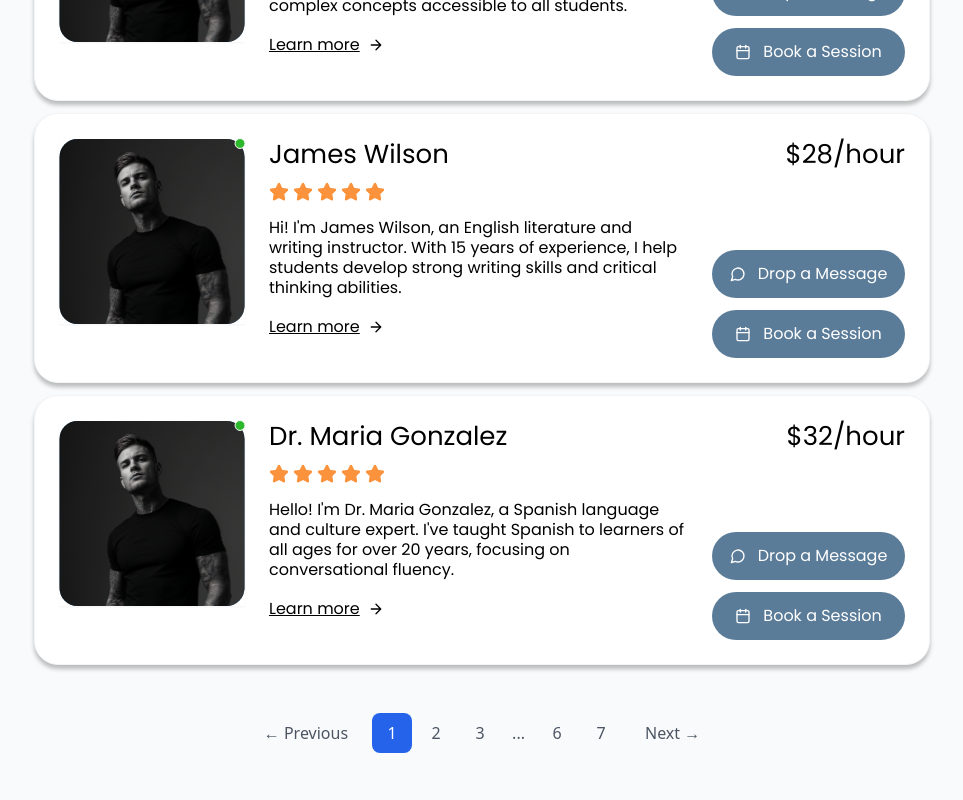
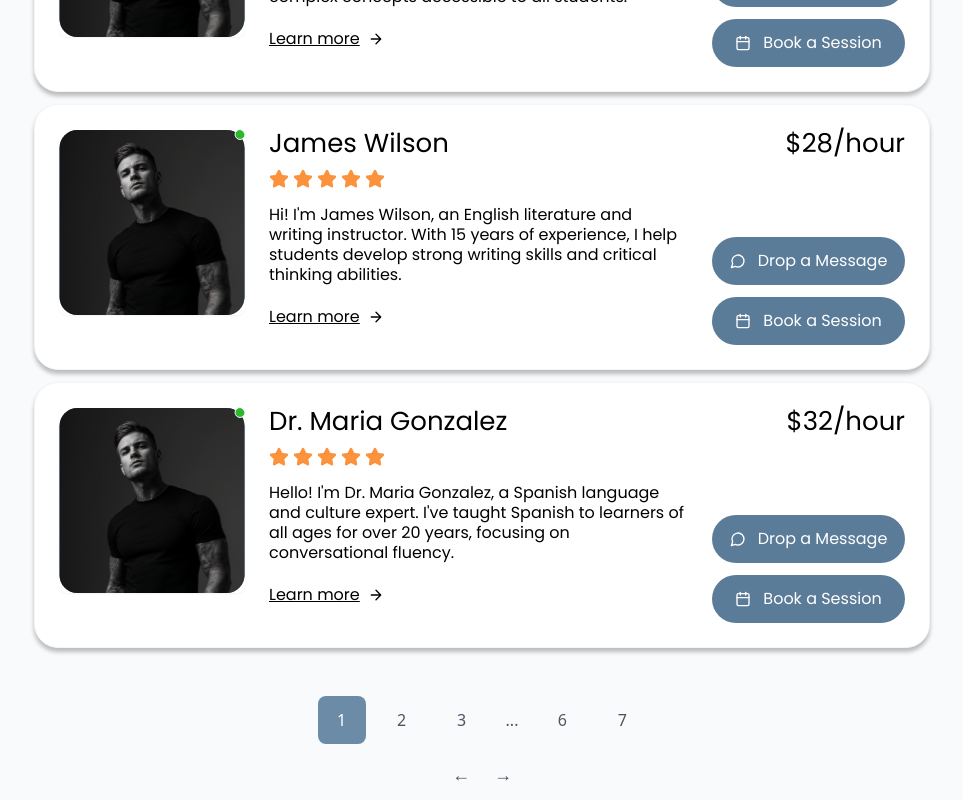
Before and after one commit to HamzaAliKundi/ekhta-gandhi-fe, a React (Vite) app: page /counselor in a window 1280 px wide. Shown: the part 1200-2000 px from the top of the page, without its empty margins (158-1121 px from the left). Built offline with nearby package versions, Linux system fonts and the light colour scheme; no server answers.

Commit message:
pagination fix

```diff
--- a/src/components/Counselor/Counselor.jsx
+++ b/src/components/Counselor/Counselor.jsx
@@ -144,38 +144,38 @@ const Counselor = () => {
 
               <div className="flex flex-col sm:flex-row gap-4 lg:gap-6">
                 {/* Profile Image */}
-                <div className="flex-shrink-0 self-start">
+                <div className="flex-shrink-0 self-center sm:self-start">
                   <div className="relative">
                     <img
                       src={counselor.image}
                       alt={counselor.name}
-                      className="w-24 h-24 sm:w-28 sm:h-28 lg:w-[186px] lg:h-[186px] object-cover shadow-sm"
+                      className="w-20 h-20 sm:w-24 sm:h-24 md:w-28 md:h-28 lg:w-[186px] lg:h-[186px] object-cover shadow-sm rounded-lg"
                     />
                   </div>
                 </div>
 
                 {/* Card Content - Center section */}
-                <div className="flex-1 min-w-0">
+                <div className="flex-1 min-w-0 text-center sm:text-left">
                   {/* Name */}
-                  <h3 className="text-xl sm:text-2xl lg:text-[26px] font-normal text-black font-poppins mb-2 lg:mb-3 leading-tight">
+                  <h3 className="text-lg sm:text-xl lg:text-[26px] font-normal text-black font-poppins mb-2 lg:mb-3 leading-tight">
                     {counselor.name}
                   </h3>
 
                   {/* Rating Stars */}
-                  <div className="flex items-center gap-1 mb-3 lg:mb-4">
+                  <div className="flex items-center justify-center sm:justify-start gap-1 mb-3 lg:mb-4">
                     {renderStars(counselor.rating)}
                   </div>
 
                   {/* Description */}
-                  <p className="text-sm sm:text-base lg:text-[16px] font-normal text-black font-poppins leading-relaxed lg:leading-tight mb-3 lg:mb-4">
+                  <p className="text-sm sm:text-base lg:text-[16px] font-normal text-black font-poppins leading-relaxed lg:leading-tight mb-4 lg:mb-5">
                     {counselor.description}
                   </p>
 
                   {/* Learn More Link */}
-                  <div className="mb-4 sm:mb-0">
-                    <Link onClick={() => window.scrollTo(0, 0)} to={`/counselor-detail/${counselor.id}`} className="text-sm sm:text-base lg:text-[16px] font-normal text-black font-poppins underline inline-flex items-center gap-2">
+                  <div className="mb-4 sm:mb-0 flex justify-center sm:justify-start">
+                    <Link onClick={() => window.scrollTo(0, 0)} to={`/counselor-detail/${counselor.id}`} className="text-sm sm:text-base lg:text-[16px] font-normal text-black font-poppins underline inline-flex items-center gap-2 hover:text-gray-700 transition-colors">
                       Learn more
-                      <svg className="w-4 h-4 transform rotate-45" fill="none" stroke="currentColor" viewBox="0 0 24 24">
+                      <svg className="w-4 h-4 transform rotate-45 flex-shrink-0" fill="none" stroke="currentColor" viewBox="0 0 24 24">
                         <path strokeLinecap="round" strokeLinejoin="round" strokeWidth={2} d="M7 17l9.2-9.2M17 17V7H7" />
                       </svg>
                     </Link>
@@ -183,10 +183,10 @@ const Counselor = () => {
                 </div>
 
                 {/* Right Side - Rate and Buttons */}
-                <div className="flex flex-row sm:flex-col justify-between sm:justify-start items-start sm:items-end gap-4 flex-shrink-0">
+                <div className="flex flex-row sm:flex-col justify-between sm:justify-start items-center sm:items-end gap-4 flex-shrink-0">
                   {/* Hourly Rate */}
-                  <div className="sm:mb-8 lg:mb-16">
-                    <p className="text-xl sm:text-2xl lg:text-[26px] font-normal text-black font-poppins leading-tight">
+                  <div className="sm:mb-8 lg:mb-16 text-center sm:text-right">
+                    <p className="text-lg sm:text-xl lg:text-[26px] font-normal text-black font-poppins leading-tight">
                       {counselor.hourlyRate}
                     </p>
                   </div>
@@ -194,18 +194,18 @@ const Counselor = () => {
                   {/* Action Buttons */}
                   <div className="flex flex-row sm:flex-col gap-2 lg:gap-3 w-full sm:w-auto">
                     <button
-                      className="w-full sm:w-48 lg:w-[193px] h-10 lg:h-[48px] text-white px-3 py-2 lg:py-3 rounded-3xl hover:opacity-90 transition-all flex items-center justify-center gap-2 lg:gap-3 font-poppins text-sm lg:text-[16px] font-normal"
+                      className="w-24 sm:w-32 lg:w-[193px] h-10 lg:h-[48px] text-white px-2 sm:px-3 py-2 lg:py-3 rounded-3xl hover:opacity-90 transition-all flex items-center justify-center gap-1 sm:gap-2 lg:gap-3 font-poppins text-xs sm:text-sm lg:text-[16px] font-normal"
                       style={{ backgroundColor: '#5B7C99' }}
                     >
-                      <MessageCircle size={14} className="lg:w-4 lg:h-4" />
+                      <MessageCircle size={12} className="sm:w-3 sm:h-3 lg:w-4 lg:h-4" />
                       <span className="hidden sm:inline">Drop a Message</span>
                       <span className="sm:hidden">Message</span>
                     </button>
                     <button
-                      className="w-full sm:w-48 lg:w-[193px] h-10 lg:h-[48px] text-white px-3 py-2 lg:py-3 rounded-3xl hover:opacity-90 transition-all flex items-center justify-center gap-2 lg:gap-3 font-poppins text-sm lg:text-[16px] font-normal"
+                      className="w-24 sm:w-32 lg:w-[193px] h-10 lg:h-[48px] text-white px-2 sm:px-3 py-2 lg:py-3 rounded-3xl hover:opacity-90 transition-all flex items-center justify-center gap-1 sm:gap-2 lg:gap-3 font-poppins text-xs sm:text-sm lg:text-[16px] font-normal"
                       style={{ backgroundColor: '#5B7C99' }}
                     >
-                      <Calendar size={14} className="lg:w-4 lg:h-4" />
+                      <Calendar size={12} className="sm:w-3 sm:h-3 lg:w-4 lg:h-4" />
                       <span className="hidden sm:inline">Book a Session</span>
                       <span className="sm:hidden">Book</span>
                     </button>
@@ -217,23 +217,26 @@ const Counselor = () => {
         </div>
 
         {/* Pagination */}
-        <div className="flex flex-col sm:flex-row justify-center items-center gap-2 lg:gap-2 mt-8 lg:mt-12">
-          <button className="px-4 py-2 text-gray-600 hover:text-gray-800 transition-colors order-2 sm:order-1">
-            ← Previous
-          </button>
-
-          <div className="flex items-center gap-1 order-1 sm:order-2">
-            <button className="w-8 h-8 lg:w-10 lg:h-10 bg-blue-600 text-white rounded-lg font-medium text-sm lg:text-base">1</button>
-            <button className="w-8 h-8 lg:w-10 lg:h-10 text-gray-600 hover:text-gray-800 rounded-lg font-medium text-sm lg:text-base">2</button>
-            <button className="w-8 h-8 lg:w-10 lg:h-10 text-gray-600 hover:text-gray-800 rounded-lg font-medium text-sm lg:text-base">3</button>
-            <span className="px-2 text-gray-600">...</span>
-            <button className="w-8 h-8 lg:w-10 lg:h-10 text-gray-600 hover:text-gray-800 rounded-lg font-medium text-sm lg:text-base">6</button>
-            <button className="w-8 h-8 lg:w-10 lg:h-10 text-gray-600 hover:text-gray-800 rounded-lg font-medium text-sm lg:text-base">7</button>
+        <div className="flex flex-col items-center gap-4 mt-8 lg:mt-12">
+          {/* Page Numbers */}
+          <div className="flex items-center gap-2 sm:gap-3">
+            <button className="w-10 h-10 sm:w-12 sm:h-12 text-white rounded-lg font-medium text-sm sm:text-base transition-colors" style={{backgroundColor: '#6C8BA6'}}>1</button>
+            <button className="w-10 h-10 sm:w-12 sm:h-12 text-gray-600 hover:text-gray-800 hover:bg-gray-100 rounded-lg font-medium text-sm sm:text-base transition-colors">2</button>
+            <button className="w-10 h-10 sm:w-12 sm:h-12 text-gray-600 hover:text-gray-800 hover:bg-gray-100 rounded-lg font-medium text-sm sm:text-base transition-colors">3</button>
+            <span className="px-2 text-gray-600 text-sm sm:text-base">...</span>
+            <button className="w-10 h-10 sm:w-12 sm:h-12 text-gray-600 hover:text-gray-800 hover:bg-gray-100 rounded-lg font-medium text-sm sm:text-base transition-colors">6</button>
+            <button className="w-10 h-10 sm:w-12 sm:h-12 text-gray-600 hover:text-gray-800 hover:bg-gray-100 rounded-lg font-medium text-sm sm:text-base transition-colors">7</button>
           </div>
 
-          <button className="px-4 py-2 text-gray-600 hover:text-gray-800 transition-colors order-3">
-            Next →
-          </button>
+          {/* Navigation Arrows */}
+          <div className="flex items-center gap-6">
+            <button className="text-gray-600 hover:text-gray-800 transition-colors text-lg font-medium">
+              ←
+            </button>
+            <button className="text-gray-600 hover:text-gray-800 transition-colors text-lg font-medium">
+              →
+            </button>
+          </div>
         </div>
       </div>
     </div>
```
